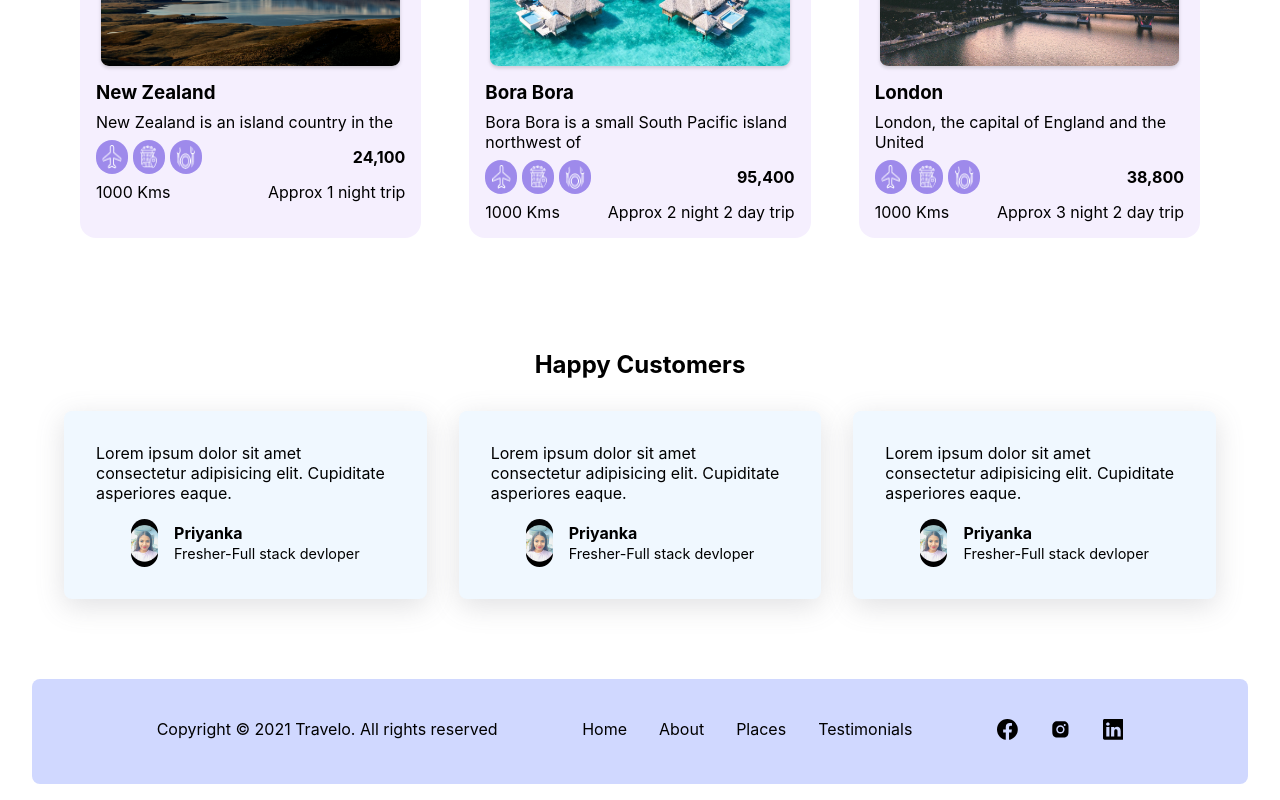
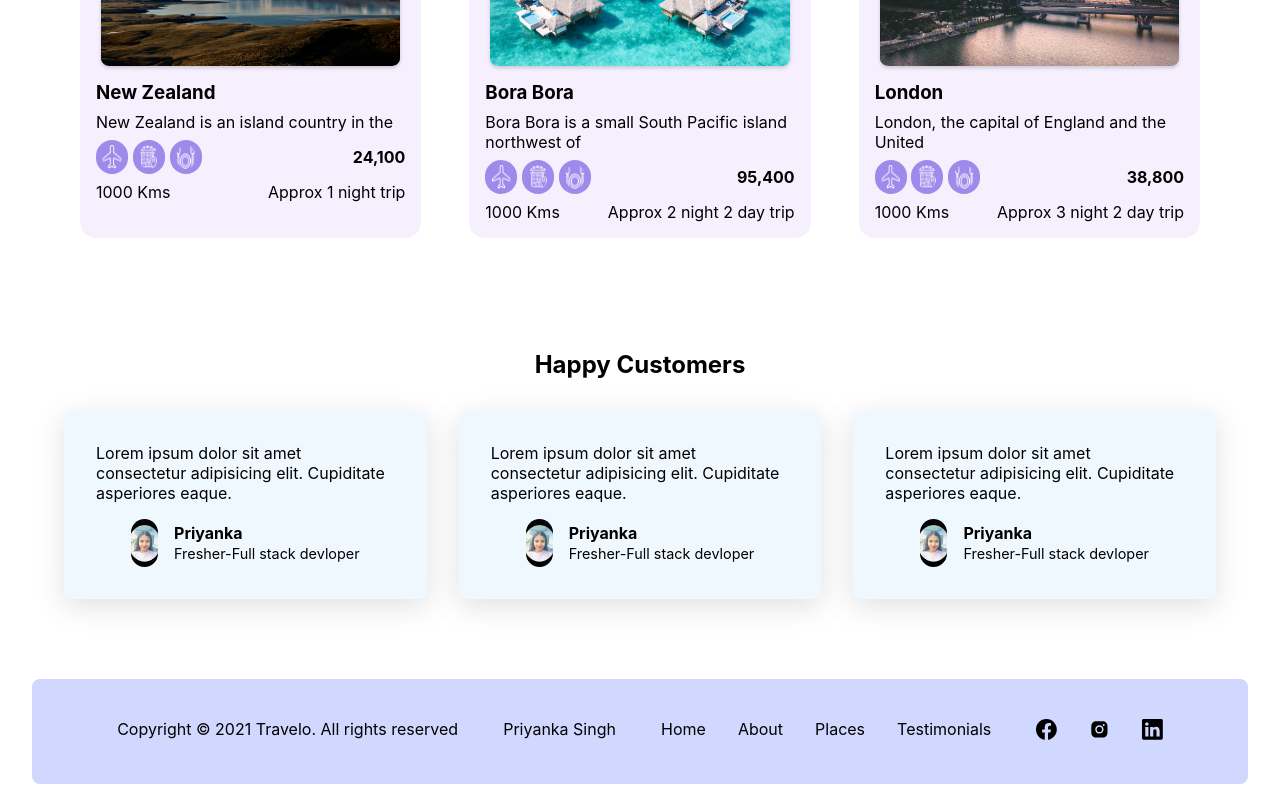
Before and after one commit to priyankasingh2907/travel-website, a React (Vite) app: page / in a window 1280 px wide. Shown: the part 2191-2991 px from the top of the page. Built offline with nearby package versions, Linux system fonts and the light colour scheme.

Commit message:
Added animation added

```diff
--- a/src/Components/Footer.jsx
+++ b/src/Components/Footer.jsx
@@ -5,7 +5,7 @@ import { AiFillInstagram } from "react-icons/ai";
 export default function Footer() {
   return (
     <FooterContainer>
-      <span>Copyright &copy; 2021 Travelo. All rights reserved</span>
+      <span>Copyright &copy; 2021 Travelo. All rights reserved</span><span>Priyanka Singh</span>
       <ul className="links">
         <li>
           <a href="#hero">Home</a>
```
